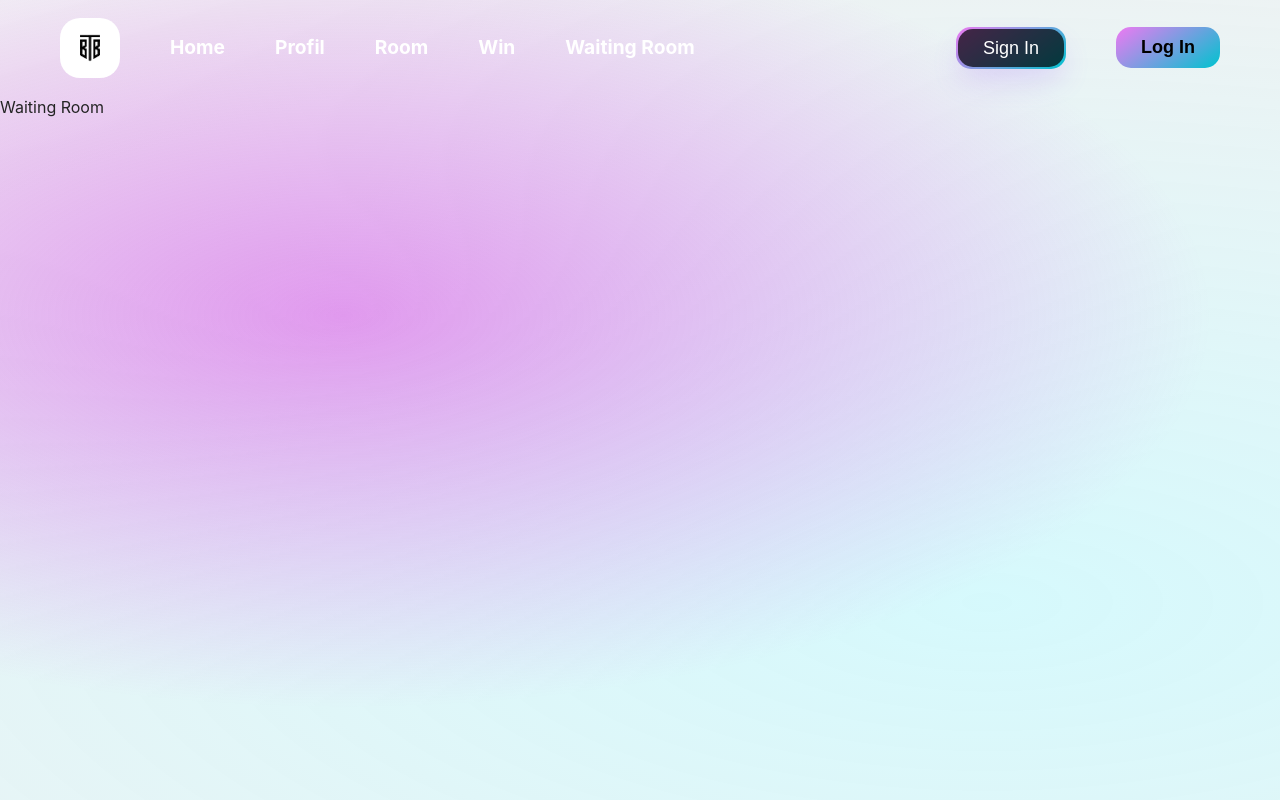
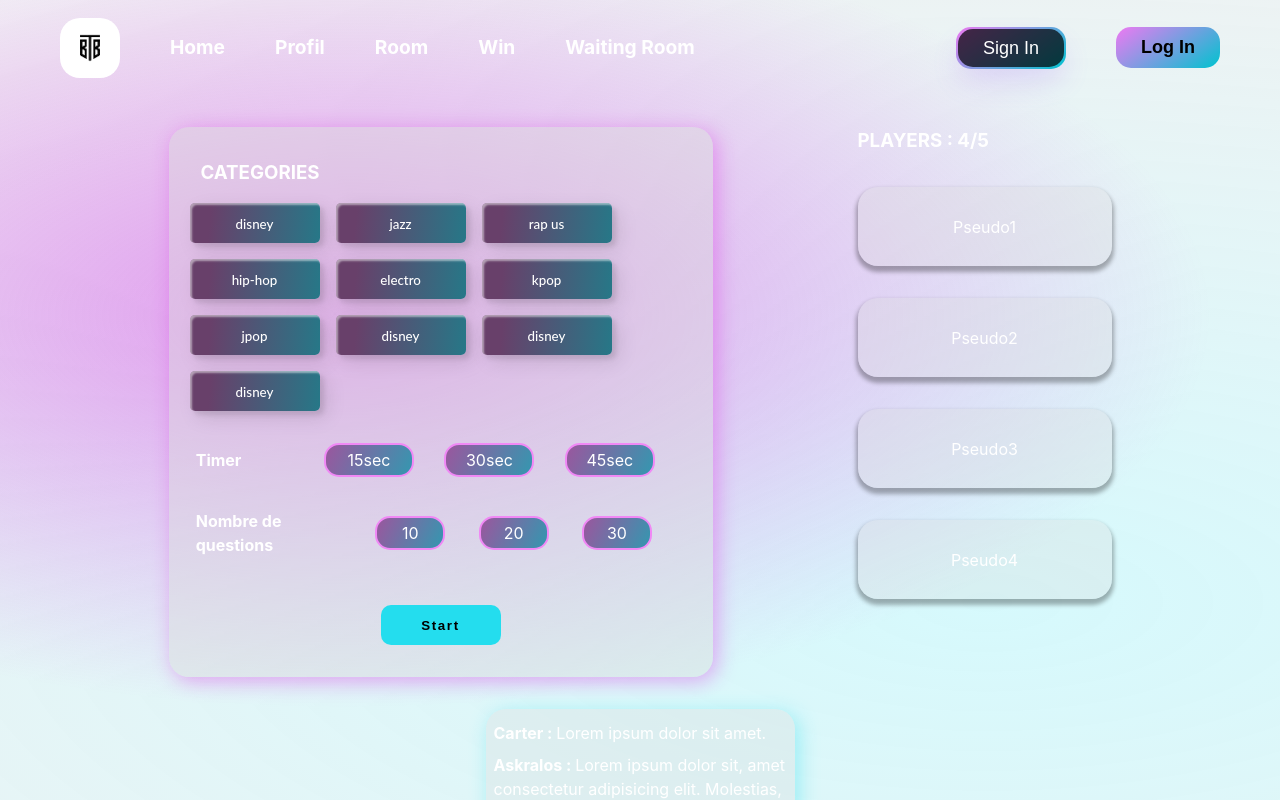
Before and after one commit to MoustaphaCamara/BeatTheBeat, a React (Vite) app: page /waiting_room in a window 1280 px wide. Built offline with nearby package versions, Linux system fonts and the light colour scheme.

Commit message:
Waiting Room

```diff
--- /dev/null
+++ b/src/components/WaitingRoomOptions/WaitingRoomOptions.jsx
@@ -0,0 +1,53 @@
+import "./WaitingRoomOptions.scss";
+
+const categories = [
+  "disney",
+  "jazz",
+  "rap us",
+  "hip-hop",
+  "electro",
+  "kpop",
+  "jpop",
+  "disney",
+  "disney",
+  "disney",
+];
+
+const WaitingRoomOptions = () => {
+  return (
+    <div className="waiting_container">
+      <h3 className="category_title">CATEGORIES</h3>
+      <div className="category_container">
+        {categories.map((category, index) => (
+          <button class="choice choice-custom-2" key={index}>
+            <span>{category}</span>
+          </button>
+        ))}
+      </div>
+
+      <div className="timer_container">
+        <div className="numbers">
+          <h3>Timer</h3>
+          <div className="values">
+            <p className="number">15sec</p>
+            <p className="number">30sec</p>
+            <p className="number">45sec</p>
+          </div>
+        </div>
+      </div>
+      <div className="number_container">
+        <div className="numbers">
+          <h3>Nombre de questions</h3>
+          <div className="values">
+            <p className="number">10</p>
+            <p className="number">20</p>
+            <p className="number">30</p>
+          </div>
+        </div>
+      </div>
+      <button className="start">Start</button>
+    </div>
+  );
+};
+
+export default WaitingRoomOptions;
--- /dev/null
+++ b/src/components/WaitingRoomOptions/WaitingRoomOptions.scss
@@ -0,0 +1,120 @@
+.waiting_container {
+  margin-bottom: 2rem;
+  .category_title {
+    align-self: flex-start;
+    margin-left: 2rem;
+  }
+  display: flex;
+  align-items: center;
+  flex-direction: column;
+  width: 50%;
+  min-width: 500px;
+  background: rgba(217, 217, 217, 0.4);
+  box-shadow: 4px 4px 20px 0px rgba(221, 46, 229, 0.4);
+  border-radius: 20px;
+  padding: 2rem 0;
+}
+
+.category_container {
+  padding: 16px;
+  display: flex;
+  flex-wrap: wrap;
+  gap: 16px;
+  align-items: center;
+  width: 100%;
+}
+.choice-custom-2 {
+  position: relative;
+  right: 20px;
+  bottom: 20px;
+  border: none;
+  box-shadow: none;
+  width: 130px;
+  height: 40px;
+  line-height: 42px;
+  -webkit-perspective: 230px;
+  perspective: 230px;
+  &:hover {
+    filter: contrast(2);
+  }
+}
+.choice-custom-2 span {
+  background: #68406a;
+  background: linear-gradient(96deg, #68406a 16.08%, #18848e 118.4%);
+}
+.choice-custom-2 span {
+  display: block;
+  position: absolute;
+  width: 130px;
+  height: 40px;
+  box-shadow: inset 2px 2px 2px 0px rgba(255, 255, 255, 0.5),
+    7px 7px 20px 0px rgba(0, 0, 0, 0.1), 4px 4px 5px 0px rgba(0, 0, 0, 0.1);
+  border-radius: 5px;
+  margin: 0;
+  text-align: center;
+  -webkit-box-sizing: border-box;
+  -moz-box-sizing: border-box;
+  box-sizing: border-box;
+  -webkit-transition: all 0.3s;
+  transition: all 0.3s;
+}
+
+.start {
+  color: black;
+  font-weight: bolder;
+  letter-spacing: 0.1rem;
+
+  width: 120px;
+  height: 40px;
+  flex-shrink: 0;
+  border-radius: 10px;
+  background: #24ddee;
+  transition: all 0.4s ease;
+
+  margin-top: 32px;
+  cursor: pointer;
+  &:hover {
+    transform: scale(1.05);
+    filter: contrast(2);
+  }
+}
+* {
+  border: 1px solid red;
+}
+.timer_container,
+.number_container {
+  margin: 16px auto;
+  width: 100%;
+  display: flex;
+  justify-content: center;
+  align-items: center;
+}
+// NUMBERS
+.numbers {
+  width: 90%;
+  display: flex;
+  justify-content: space-between;
+  align-items: center;
+  h3 {
+    font-size: 1rem;
+  }
+}
+.values {
+  display: flex;
+  width: 80%;
+  justify-content: space-evenly;
+}
+.number {
+  display: flex;
+  justify-content: center;
+  align-items: center;
+  width: 70px;
+  height: 34px;
+  flex-shrink: 0;
+  border-radius: 15px;
+  border: 2px solid #f088f5;
+  background: linear-gradient(116deg, #9b569e 0%, #1ba7b4 123.52%);
+}
+.timer_container .numbers .number {
+  width: 90px;
+}
--- a/src/page/WaitingRoom/WaitingRoom.jsx
+++ b/src/page/WaitingRoom/WaitingRoom.jsx
@@ -1,5 +1,17 @@
+import RoomPageChat from "../../components/RoomPageChat/RoomPageChat";
+import RoomPagePlayerList from "../../components/RoomPagePlayerList/RoomPagePlayerList";
+import WaitingRoomOptions from "../../components/WaitingRoomOptions/WaitingRoomOptions";
+
 const WaitingRoom = () => {
-  return <div>Waiting Room</div>;
+  return (
+    <>
+      <div className="room_container">
+        <WaitingRoomOptions />
+        <RoomPagePlayerList />
+        <RoomPageChat />
+      </div>
+    </>
+  );
 };
 
 export default WaitingRoom;
--- a/src/page/WaitingRoom/WaitingRoom.scss
+++ b/src/page/WaitingRoom/WaitingRoom.scss
@@ -0,0 +1,16 @@
+.room_container {
+  padding: 2rem;
+  color: white;
+
+  display: flex;
+  flex-wrap: wrap;
+
+  justify-content: space-around;
+
+  width: 90%;
+  min-height: 70vh;
+  min-width: 500px;
+  max-width: 1500px;
+
+  margin: 0 auto;
+}
```
